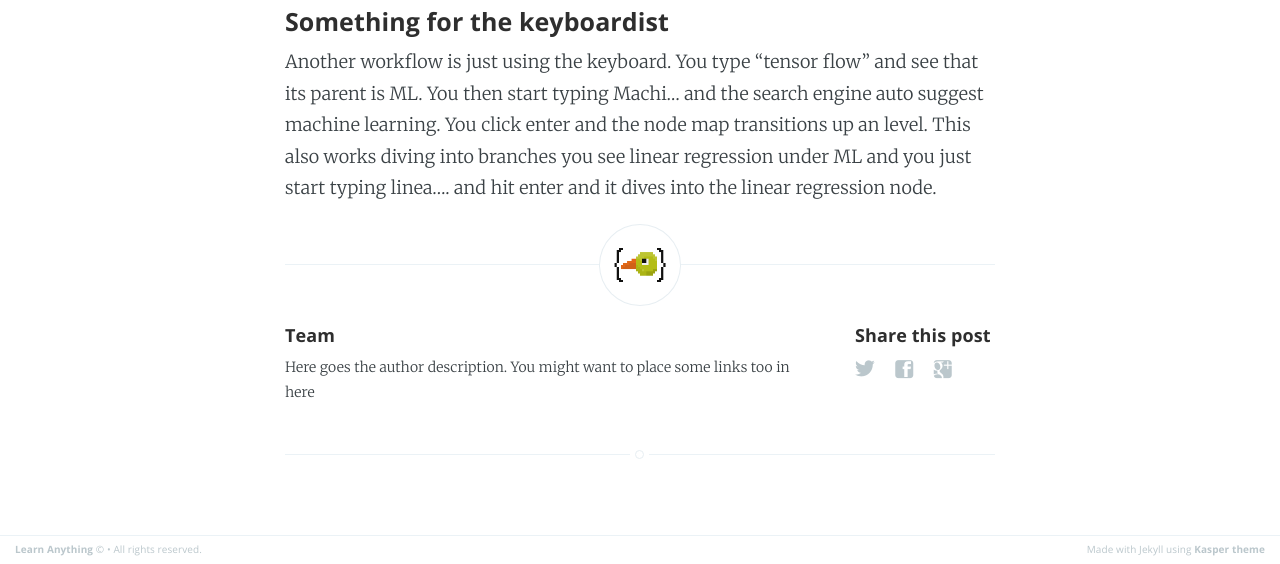
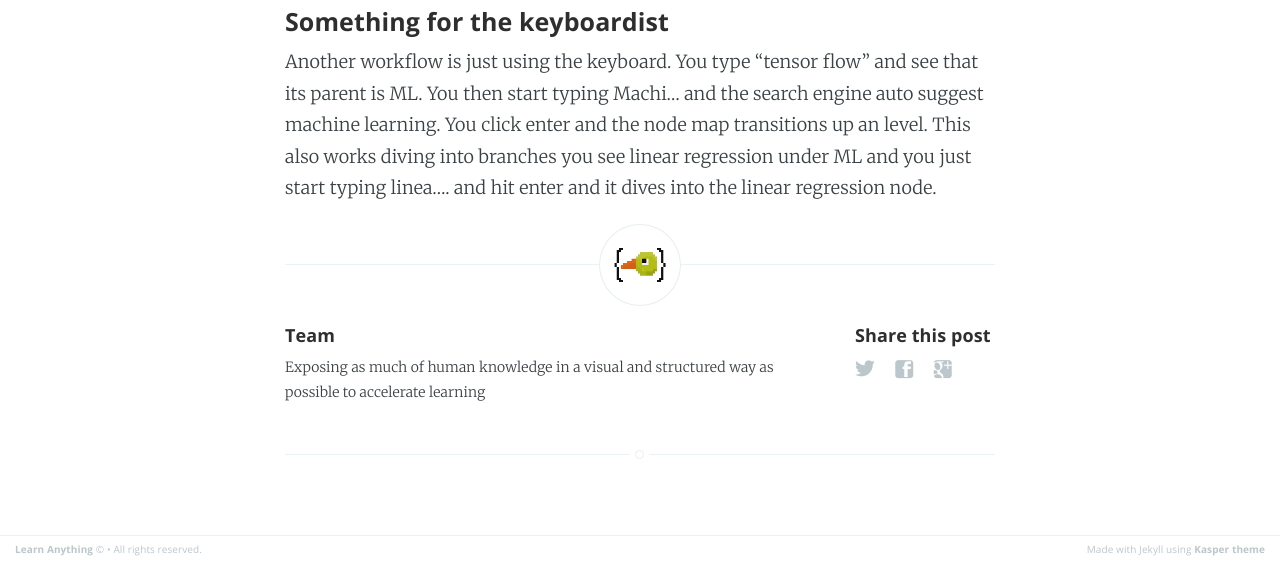
Before and after one commit to jeffreyyoung/learn-anything.github.io, a Jekyll site: the page built from _posts/2017-05-16-User-experience-explained.markdown, in a window 1280 px wide and 900 px high, scrolled down 2192 px, cut to the strip 336-900 px from the top of the window. Built offline with Jekyll 4.4.1, drawn with Linux system fonts in a browser that asks for light colours.

Commit message:
:sparkles:

```diff
--- a/_layouts/post.html
+++ b/_layouts/post.html
@@ -72,7 +72,7 @@ post_class: post-template
                     <h4> {{ site.author }} </h4>
                     <!-- Author Bio -->
                     <p>
-                        Here goes the author description. You might want to place some links too in here
+                        Exposing as much of human knowledge in a visual and structured way as possible to accelerate learning
                     </p>
                 </section>
             {% endif %}
```
